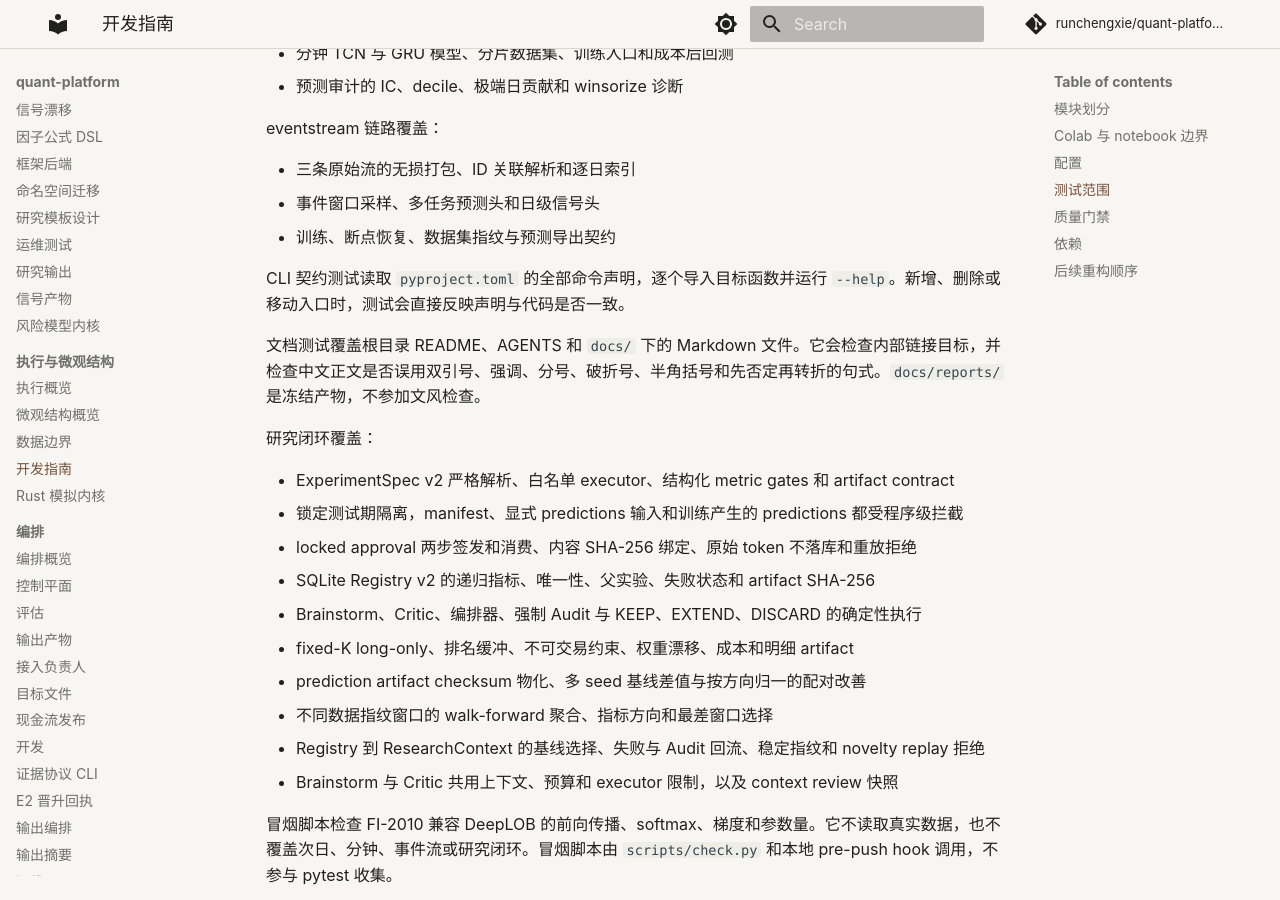
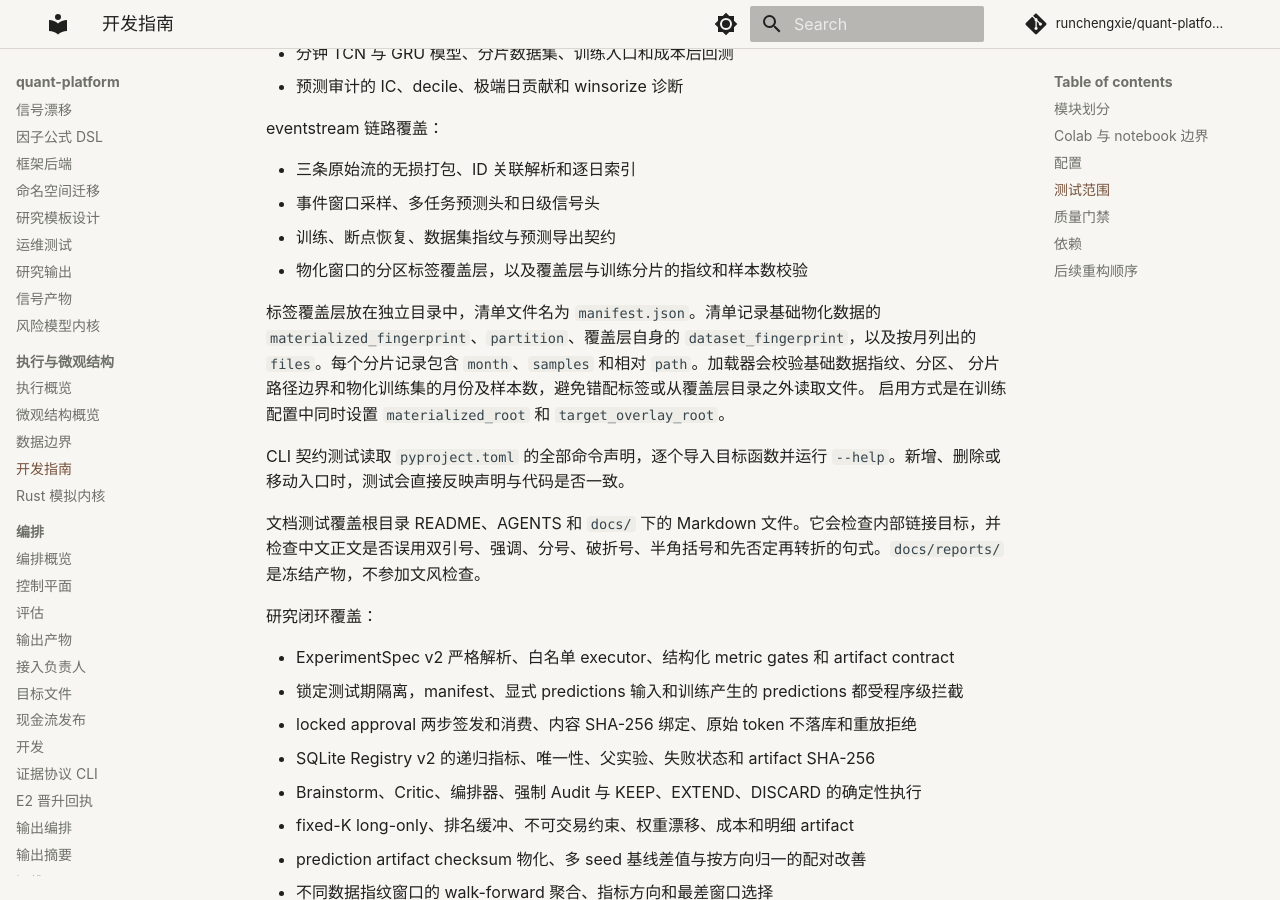
Before and after one commit to runchengxie/quant-platform, an MkDocs documentation site: the page built from docs/microstructure/development-guide.md, in a window 1280 px wide and 900 px high, scrolled down 2912 px. Built offline with MkDocs 1.6.1 and Material for MkDocs 9.7.7, drawn with Linux system fonts in a browser that asks for light colours; comment, search, counter and statistics services are not loaded.

```diff
--- a/docs/microstructure/development-guide.md
+++ b/docs/microstructure/development-guide.md
@@ -89,6 +89,13 @@ eventstream 链路覆盖：
 - 三条原始流的无损打包、ID 关联解析和逐日索引
 - 事件窗口采样、多任务预测头和日级信号头
 - 训练、断点恢复、数据集指纹与预测导出契约
+- 物化窗口的分区标签覆盖层，以及覆盖层与训练分片的指纹和样本数校验
+
+标签覆盖层放在独立目录中，清单文件名为 `manifest.json`。清单记录基础物化数据的
+`materialized_fingerprint`、`partition`、覆盖层自身的 `dataset_fingerprint`，以及按月列出的
+`files`。每个分片记录包含 `month`、`samples` 和相对 `path`。加载器会校验基础数据指纹、分区、
+分片路径边界和物化训练集的月份及样本数，避免错配标签或从覆盖层目录之外读取文件。
+启用方式是在训练配置中同时设置 `materialized_root` 和 `target_overlay_root`。
 
 CLI 契约测试读取 `pyproject.toml` 的全部命令声明，逐个导入目标函数并运行 `--help`。新增、删除或移动入口时，测试会直接反映声明与代码是否一致。
 
```
Also changed, not shown: docs/superpowers/plans/2026-09-25-configured-static-quality-debt.md (+18 -16 lines), pyproject.toml (+1 -14 lines), 2 other files.
